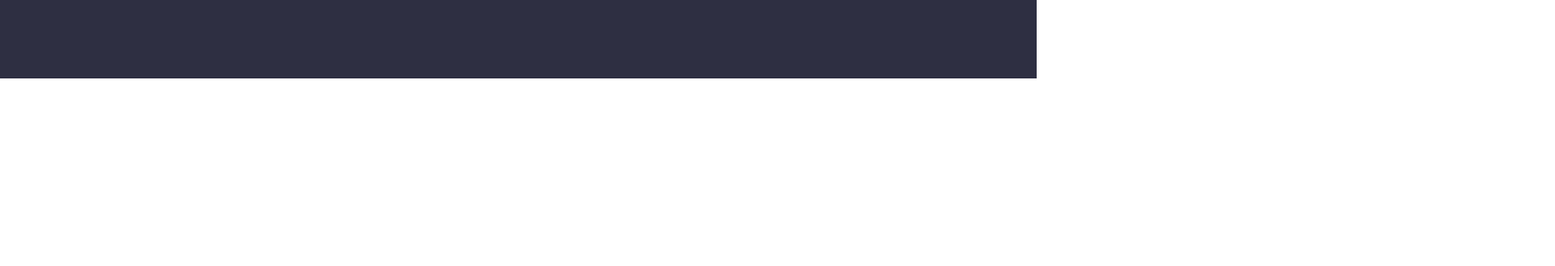
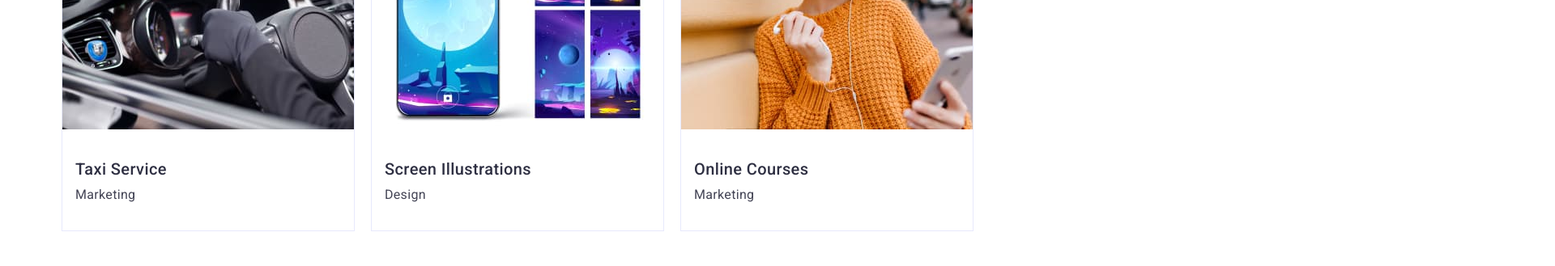
Before and after one commit to ViktoriiaBarma/goit-markup-hw-03, a plain HTML site: page portfolio.html in a window 1280 px wide. Shown: the part 905-1234 px from the top of the page at 81% size, 1920 px wide, since content can reach past the window. Before the commit the page ends 1002 px from the top, so only its background shows below. Drawn offline with nearby package versions, Linux system fonts and the light colour scheme.

Commit message:
Add styles

```diff
--- a/css/style.css
+++ b/css/style.css
@@ -160,7 +160,7 @@ li {
 /*Hero section*/
 .hero{
     background-color: var(--headers-color,grey);
-    padding-bottom: 120px;
+    padding-bottom: 188px;
 }
 .hero-title{
     margin: 0 auto 48px;
@@ -259,6 +259,7 @@ li {
 
 }
 .section-btn .btn {
+    padding: 12px 24px;
     color: var(--brand-color, purple);
     background-color: #F4F4FD;
     font-weight: 500;
@@ -276,3 +277,28 @@ li {
     box-shadow: 0px 3px 1px rgba(0, 0, 0, 0.1), 0px 2px 1px rgba(0, 0, 0, 0.08), 0px 2px 2px rgba(0, 0, 0, 0.12);
     border-radius: 4px;
 }
+
+.wrap{
+    flex-wrap: wrap;
+    /*justify-content: space-around;*/
+  padding: 0;
+}
+.wrap:nth-child(3n){
+    column-gap:20px;
+    row-gap: 48px;
+}
+
+.item{
+    border: 1px solid #E7E9FC;
+}
+
+.item:nth-child(3n){
+    flex-basis: calc((100% - 72px)/3);
+}
+.inner{
+    padding-left: 16px;
+}
+
+.holder{
+    margin-bottom: 120px;
+}
```
